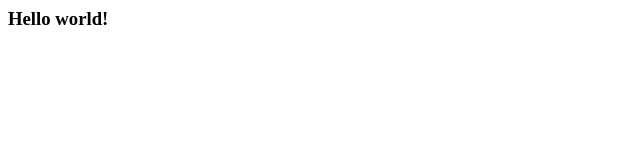
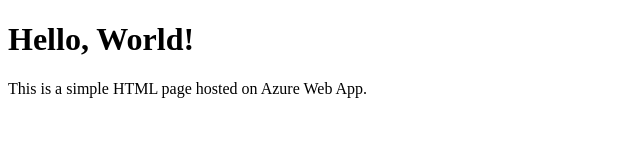
Before and after one commit to nickkonopko/azureWebApp, a plain HTML site: page Landing.html in a window 1280 px wide. Shown: the whole page, without its empty margins (0-640 px from the left). Drawn offline with Linux system fonts and the light colour scheme.

Commit message:
Update Landing.html

```diff
--- a/Landing.html
+++ b/Landing.html
@@ -1,3 +1,10 @@
+<!DOCTYPE html>
 <html>
-    <h3>Hello world!</h3>
+<head>
+    <title>Hello, World!</title>
+</head>
+<body>
+    <h1>Hello, World!</h1>
+    <p>This is a simple HTML page hosted on Azure Web App.</p>
+</body>
 </html>
```
